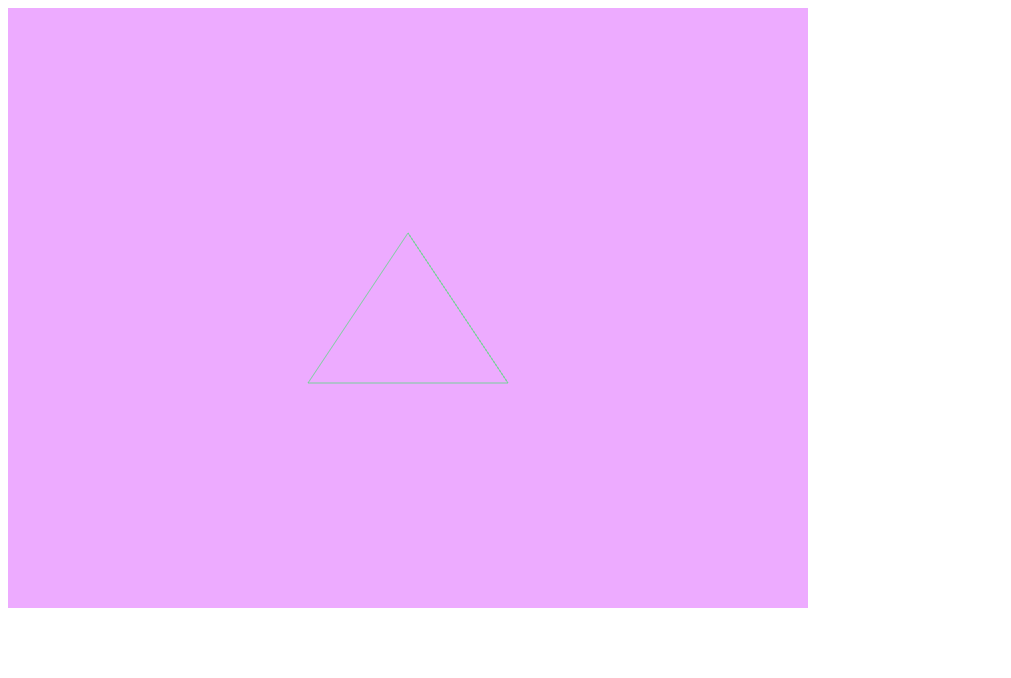
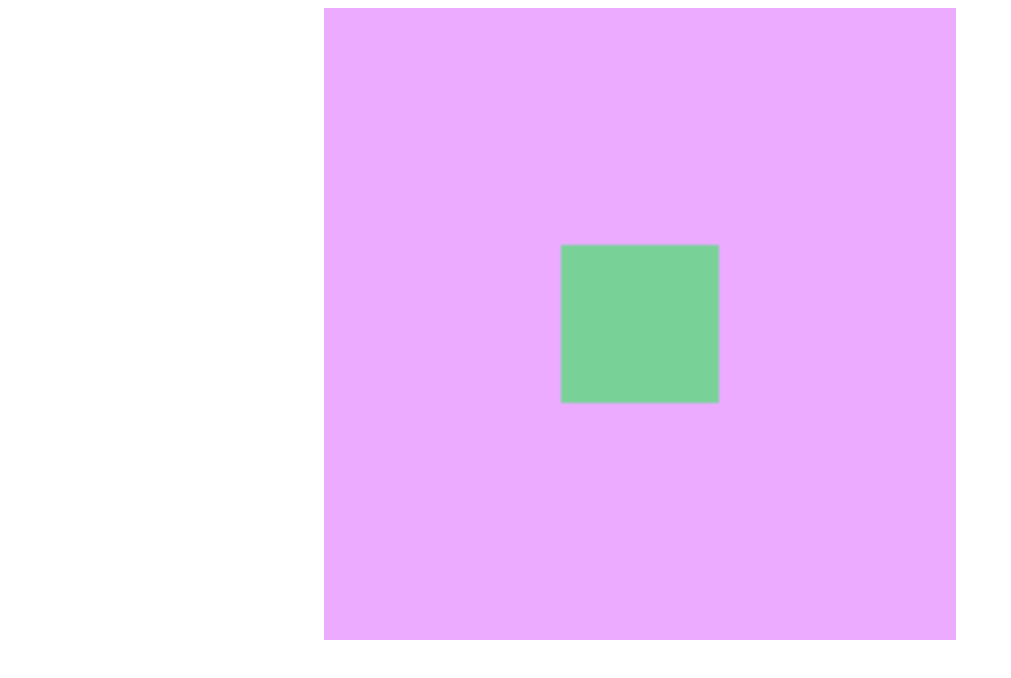
Before and after one commit to Grafkom-2020-C/belajar-webgl-messyme, a plain HTML site: page pertemuan-3/index.html in a window 1280 px wide. Shown: the whole page, without its empty margins (0-1011 px from the left). Drawn offline with Linux system fonts and the light colour scheme.

Commit message:
Berhasil membuat persegi dengan gl.TRIANGLES

```diff
--- a/pertemuan-3/index.html
+++ b/pertemuan-3/index.html
@@ -4,9 +4,16 @@
         <meta charset="UTF-8" />
         <meta name="viewport" content="width=device-width, initial-scale=1.0" />
         <title>Tugas 1 Grafkom</title>
+        <style>
+            canvas {
+                display : block;
+                margin : auto;
+                padding : 0;
+            }
+        </style>
     </head>
     <body onload="main()">
-        <canvas id="myCanvas" width="800" height="600">
+        <canvas id="myCanvas" style="width: 50%;">
             Peramban ini tidak mendukung kanvas HTML5
         </canvas>
         <script src="main.js"></script> <!-- pada file main.js -->
--- a/pertemuan-3/main.js
+++ b/pertemuan-3/main.js
@@ -7,11 +7,30 @@ function main() {
     var gl = canvas.getContext("webgl");
         //gl=alat tulis, canvas=kertas
 
+    function resize(canvas) {
+      // Lookup the size the browser is displaying the canvas.
+      var displayWidth  = canvas.clientWidth;
+      var displayHeight = canvas.clientHeight;
+
+      // Check if the canvas is not the same size.
+      if (canvas.width  != displayWidth ||
+          canvas.height != displayHeight) {
+
+        // Make the canvas the same size
+        canvas.width  = displayWidth;
+        canvas.height = displayHeight;
+        canvas.width = canvas.height; // mengubah menjadi persegi (rasio 1:1)
+      }
+    }
+    resize(gl.canvas);
+
     var vertices = [
-      0, 0.25,        // titik A
-      -0.25, -0.25,   // titik B
-      0.25, -0.25,    // titik C
-      0, 0.25,        // titik A
+      0.25, 0.25,     // titik A
+      0.25, -0.25,    // titik B
+      -0.25, -0.25,   // titik C
+      0.25, 0.25,     // titik A
+      -0.25, -0.25,   // titik C
+      -0.25, 0.25,    // titik D
     ];
 
     var vertexBuffer = gl.createBuffer(); //VBO(VertexBufferObject)==position buffer, adl pointer ke buffer yg ada di GPU
@@ -96,10 +115,11 @@ function main() {
     //pake warna gl.clearColor(red, green, blue, alpha);
     gl.clearColor(0.73, 0.47, 0.82, 0.8); //canvas
     gl.clear(gl.COLOR_BUFFER_BIT);
+    gl.viewport(0, 0, gl.canvas.width, gl.canvas.height);
 
 
-    var primitive = gl.LINE_STRIP;
+    var primitive = gl.TRIANGLES;
     var offset = 0;
-    var nVertex = 4; //juml vertex yg akan digambar
+    var nVertex = 6; //juml vertex yg akan digambar
     gl.drawArrays(primitive, offset, nVertex);
 }
```
Also changed, not shown: pertemuan-3/img/glTRIANGLES_segi4.jpg (added).
